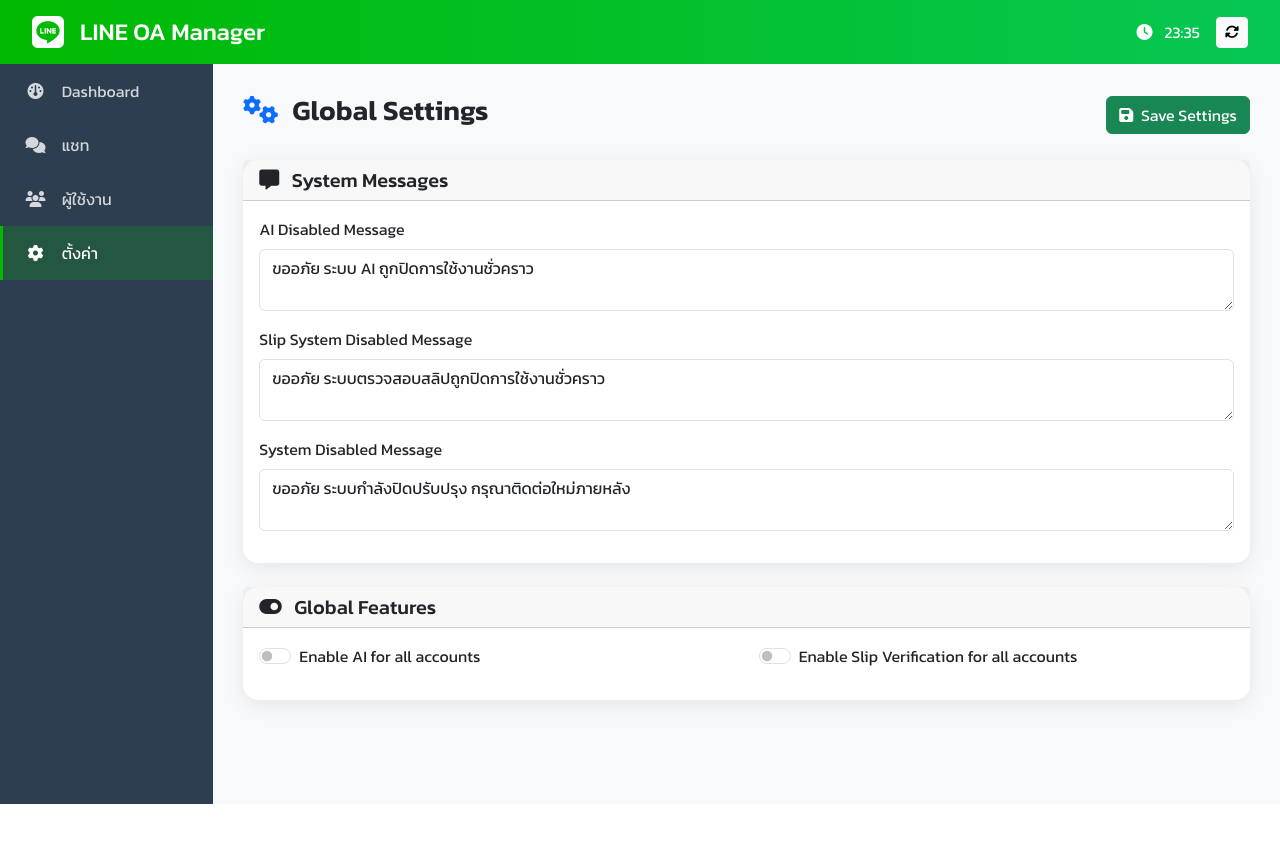
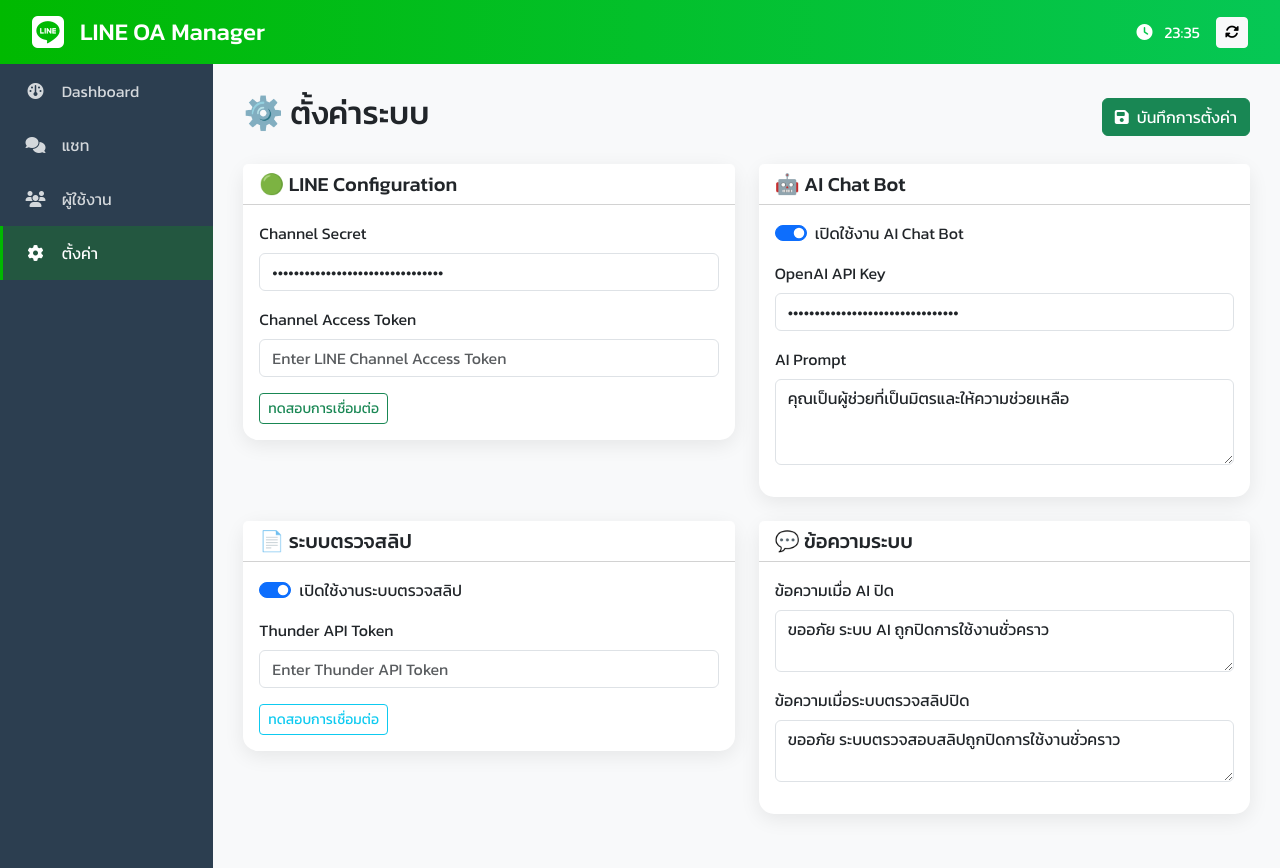
Before and after one commit to komsan114411/openclaw, a FastAPI app: page /admin/settings in a window 1280 px wide. Before the commit the page ends 804 px from the top, so only its background shows below. Run offline with FastAPI, Linux system fonts and the light colour scheme.

Commit message:
Update settings.html

```diff
--- a/templates/settings.html
+++ b/templates/settings.html
@@ -1,101 +1,177 @@
 {% extends "base.html" %}
 
-{% block title %}Settings - LINE OA Middleware{% endblock %}
+{% block title %}Settings - LINE OA Manager{% endblock %}
 
 {% block content %}
 <div class="d-flex justify-content-between align-items-center mb-4">
-    <h1 class="h3 fw-bold text-dark">
-        <i class="fas fa-cogs me-2 text-primary"></i>
-        Global Settings
-    </h1>
+    <h2>⚙️ ตั้งค่าระบบ</h2>
     <button class="btn btn-success" onclick="saveSettings()">
-        <i class="fas fa-save me-1"></i> Save Settings
+        <i class="fas fa-save me-2"></i>บันทึกการตั้งค่า
     </button>
 </div>
 
-<form id="settings-form">
-    <!-- System Messages -->
-    <div class="card mb-4">
-        <div class="card-header">
-            <h5 class="mb-0">
-                <i class="fas fa-comment-alt me-2"></i>
-                System Messages
-            </h5>
+<div class="row">
+    <!-- LINE Configuration -->
+    <div class="col-md-6 mb-4">
+        <div class="card">
+            <div class="card-header bg-white">
+                <h5 class="mb-0">🟢 LINE Configuration</h5>
             </div>
             <div class="card-body">
                 <div class="mb-3">
-                <label class="form-label">AI Disabled Message</label>
-                <textarea class="form-control" id="ai_disabled_message" rows="2">{{ config.ai_disabled_message or 'ขออภัย ระบบ AI ถูกปิดการใช้งานชั่วคราว' }}</textarea>
+                    <label class="form-label">Channel Secret</label>
+                    <input type="password" class="form-control" id="lineSecret"
+                           value="{{ config.line_channel_secret or '' }}"
+                           placeholder="Enter LINE Channel Secret">
                 </div>
-
                 <div class="mb-3">
-                <label class="form-label">Slip System Disabled Message</label>
-                <textarea class="form-control" id="slip_disabled_message" rows="2">{{ config.slip_disabled_message or 'ขออภัย ระบบตรวจสอบสลิปถูกปิดการใช้งานชั่วคราว' }}</textarea>
+                    <label class="form-label">Channel Access Token</label>
+                    <input type="password" class="form-control" id="lineToken"
+                           value="{{ config.line_channel_access_token or '' }}"
+                           placeholder="Enter LINE Channel Access Token">
                 </div>
-
-            <div class="mb-3">
-                <label class="form-label">System Disabled Message</label>
-                <textarea class="form-control" id="system_disabled_message" rows="2">{{ config.system_disabled_message or 'ขออภัย ระบบกำลังปิดปรับปรุง กรุณาติดต่อใหม่ภายหลัง' }}</textarea>
+                <button class="btn btn-sm btn-outline-success" onclick="testLine()">
+                    ทดสอบการเชื่อมต่อ
+                </button>
             </div>
         </div>
     </div>
 
-    <!-- Global Features -->
+    <!-- AI Configuration -->
+    <div class="col-md-6 mb-4">
         <div class="card">
-        <div class="card-header">
-            <h5 class="mb-0">
-                <i class="fas fa-toggle-on me-2"></i>
-                Global Features
-            </h5>
+            <div class="card-header bg-white">
+                <h5 class="mb-0">🤖 AI Chat Bot</h5>
             </div>
             <div class="card-body">
-            <div class="row">
-                <div class="col-md-6">
                 <div class="form-check form-switch mb-3">
-                        <input class="form-check-input" type="checkbox" id="global_ai_enabled" {% if config.global_ai_enabled %}checked{% endif %}>
-                        <label class="form-check-label" for="global_ai_enabled">
-                            Enable AI for all accounts
+                    <input class="form-check-input" type="checkbox" id="aiEnabled"
+                           {% if config.ai_enabled %}checked{% endif %}>
+                    <label class="form-check-label" for="aiEnabled">
+                        เปิดใช้งาน AI Chat Bot
                     </label>
                 </div>
+                <div class="mb-3">
+                    <label class="form-label">OpenAI API Key</label>
+                    <input type="password" class="form-control" id="openaiKey"
+                           value="{{ config.openai_api_key or '' }}"
+                           placeholder="sk-...">
                 </div>
-                <div class="col-md-6">
+                <div class="mb-3">
+                    <label class="form-label">AI Prompt</label>
+                    <textarea class="form-control" id="aiPrompt" rows="3">{{ config.ai_prompt or 'คุณเป็นผู้ช่วยที่เป็นมิตร' }}</textarea>
+                </div>
+            </div>
+        </div>
+    </div>
+
+    <!-- Slip Verification -->
+    <div class="col-md-6 mb-4">
+        <div class="card">
+            <div class="card-header bg-white">
+                <h5 class="mb-0">📄 ระบบตรวจสลิป</h5>
+            </div>
+            <div class="card-body">
                 <div class="form-check form-switch mb-3">
-                        <input class="form-check-input" type="checkbox" id="global_slip_enabled" {% if config.global_slip_enabled %}checked{% endif %}>
-                        <label class="form-check-label" for="global_slip_enabled">
-                            Enable Slip Verification for all accounts
+                    <input class="form-check-input" type="checkbox" id="slipEnabled"
+                           {% if config.slip_enabled %}checked{% endif %}>
+                    <label class="form-check-label" for="slipEnabled">
+                        เปิดใช้งานระบบตรวจสลิป
                     </label>
+                </div>
+                <div class="mb-3">
+                    <label class="form-label">Thunder API Token</label>
+                    <input type="password" class="form-control" id="thunderToken"
+                           value="{{ config.thunder_api_token or '' }}"
+                           placeholder="Enter Thunder API Token">
+                </div>
+                <button class="btn btn-sm btn-outline-info" onclick="testThunder()">
+                    ทดสอบการเชื่อมต่อ
+                </button>
+            </div>
+        </div>
+    </div>
+
+    <!-- System Messages -->
+    <div class="col-md-6 mb-4">
+        <div class="card">
+            <div class="card-header bg-white">
+                <h5 class="mb-0">💬 ข้อความระบบ</h5>
+            </div>
+            <div class="card-body">
+                <div class="mb-3">
+                    <label class="form-label">ข้อความเมื่อ AI ปิด</label>
+                    <textarea class="form-control" id="aiDisabledMsg" rows="2">{{ config.ai_disabled_message or 'ขออภัย ระบบ AI ถูกปิดการใช้งานชั่วคราว' }}</textarea>
+                </div>
+                <div class="mb-3">
+                    <label class="form-label">ข้อความเมื่อระบบตรวจสลิปปิด</label>
+                    <textarea class="form-control" id="slipDisabledMsg" rows="2">{{ config.slip_disabled_message or 'ขออภัย ระบบตรวจสอบสลิปถูกปิดการใช้งานชั่วคราว' }}</textarea>
                 </div>
             </div>
         </div>
     </div>
 </div>
-</form>
 
 <script>
 async function saveSettings() {
-    const data = {
-        ai_disabled_message: document.getElementById('ai_disabled_message').value,
-        slip_disabled_message: document.getElementById('slip_disabled_message').value,
-        system_disabled_message: document.getElementById('system_disabled_message').value,
-        global_ai_enabled: document.getElementById('global_ai_enabled').checked,
-        global_slip_enabled: document.getElementById('global_slip_enabled').checked
+    showLoading();
+
+    const settings = {
+        line_channel_secret: document.getElementById('lineSecret').value,
+        line_channel_access_token: document.getElementById('lineToken').value,
+        ai_enabled: document.getElementById('aiEnabled').checked,
+        openai_api_key: document.getElementById('openaiKey').value,
+        ai_prompt: document.getElementById('aiPrompt').value,
+        slip_enabled: document.getElementById('slipEnabled').checked,
+        thunder_api_token: document.getElementById('thunderToken').value,
+        ai_disabled_message: document.getElementById('aiDisabledMsg').value,
+        slip_disabled_message: document.getElementById('slipDisabledMsg').value
     };
 
     try {
         const response = await fetch('/admin/settings/update', {
             method: 'POST',
             headers: {'Content-Type': 'application/json'},
-            body: JSON.stringify(data)
+            body: JSON.stringify(settings)
         });
 
         const result = await response.json();
+
         if (result.status === 'success') {
-            showNotification('Settings saved successfully', 'success');
+            showToast('บันทึกการตั้งค่าสำเร็จ', 'success');
         } else {
-            showNotification('Failed to save settings', 'error');
+            showToast('เกิดข้อผิดพลาดในการบันทึก', 'error');
         }
     } catch (error) {
-        showNotification('Error saving settings', 'error');
+        showToast('เกิดข้อผิดพลาด', 'error');
+    } finally {
+        hideLoading();
+    }
+}
+
+async function testLine() {
+    showLoading();
+    try {
+        const response = await fetch('/admin/test-line-connection', { method: 'POST' });
+        const result = await response.json();
+        showToast(result.message, result.status === 'success' ? 'success' : 'error');
+    } catch (error) {
+        showToast('เกิดข้อผิดพลาด', 'error');
+    } finally {
+        hideLoading();
+    }
+}
+
+async function testThunder() {
+    showLoading();
+    try {
+        const response = await fetch('/admin/test-thunder-connection', { method: 'POST' });
+        const result = await response.json();
+        showToast(result.message, result.status === 'success' ? 'success' : 'error');
+    } catch (error) {
+        showToast('เกิดข้อผิดพลาด', 'error');
+    } finally {
+        hideLoading();
     }
 }
 </script>
```
Lines whose indentation alone changed are shown as unchanged.
